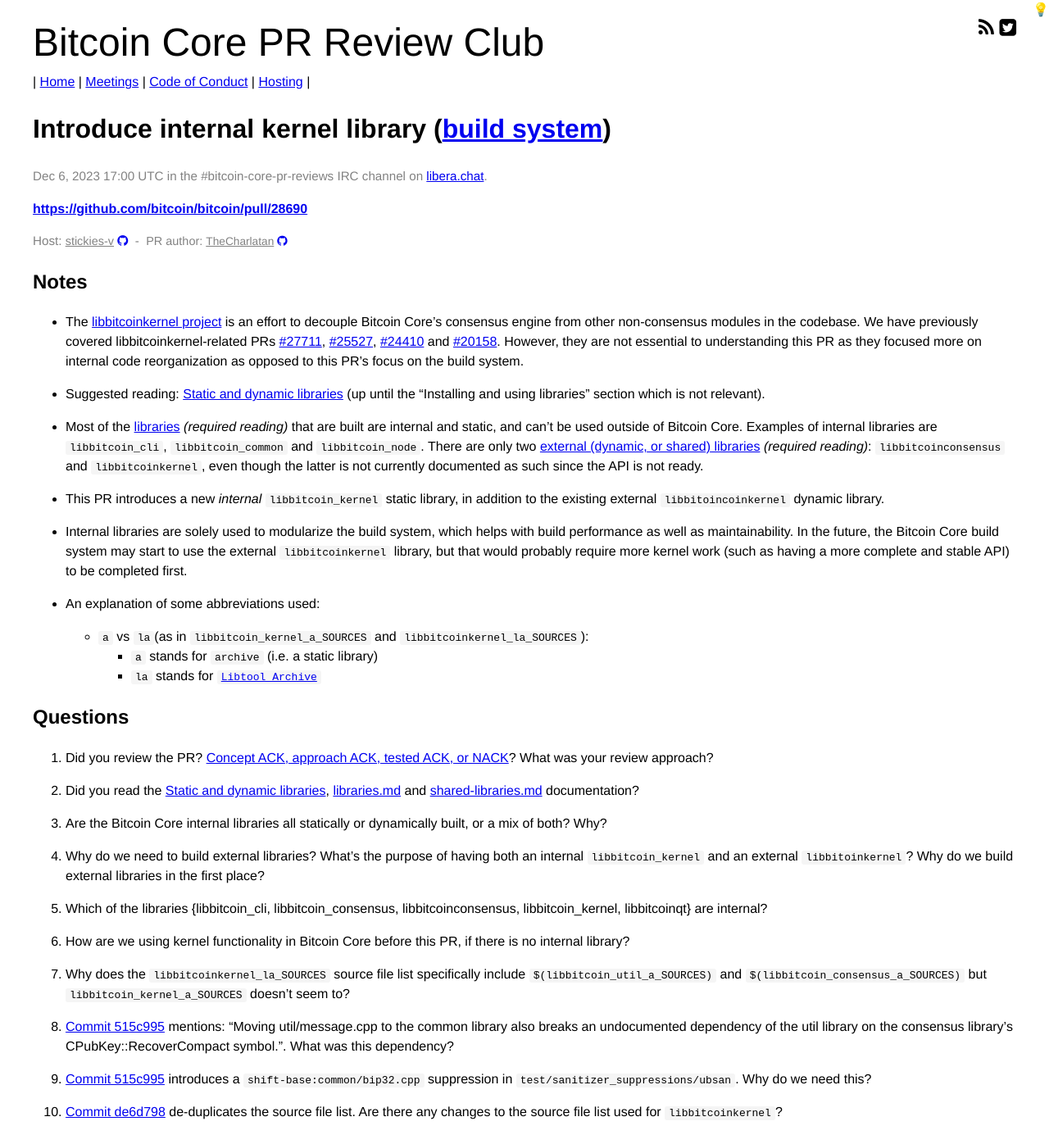
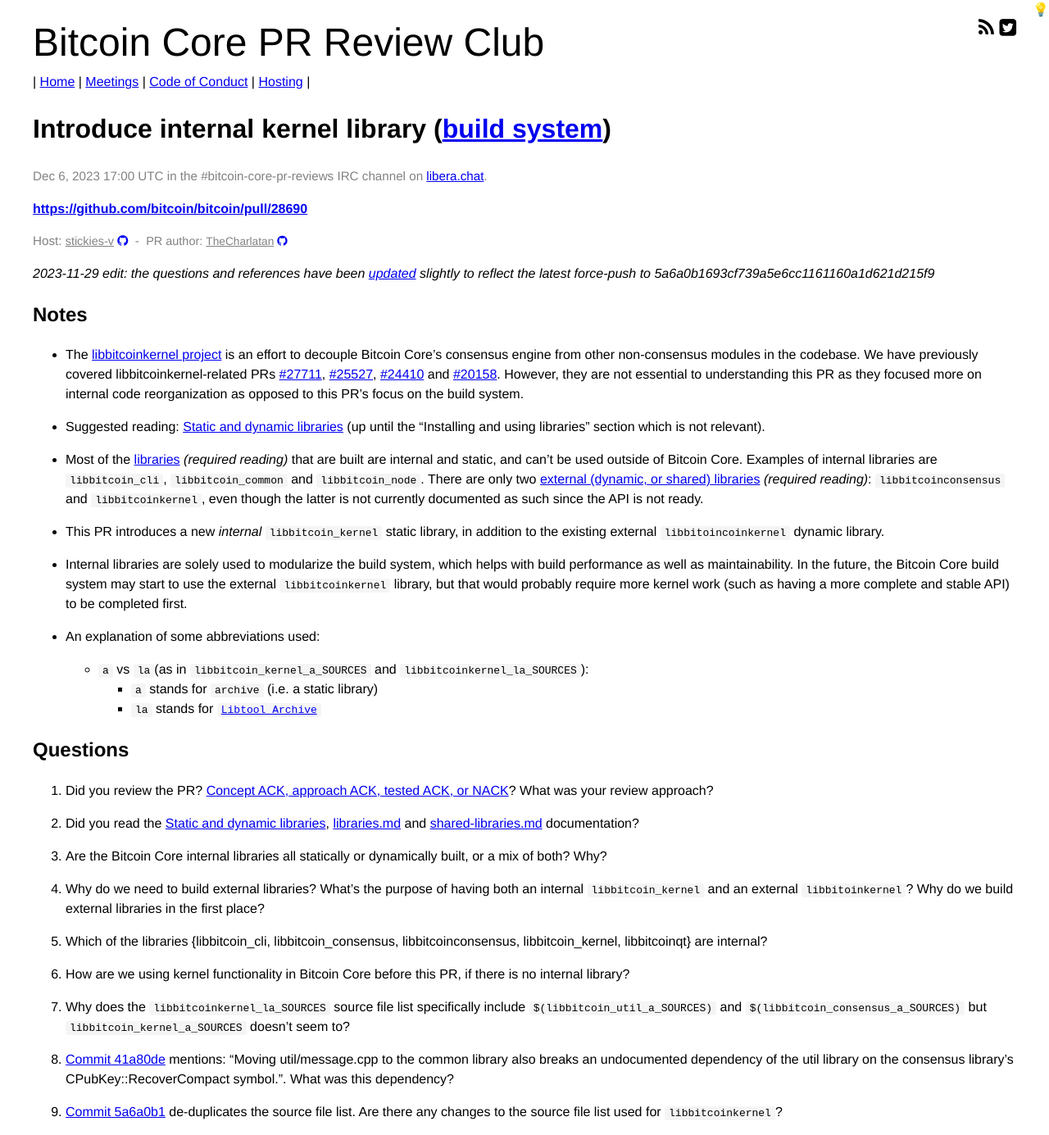
Before and after one commit to bitcoin-core-review-club/website, a Jekyll site: the page built from _posts/2023-12-06-#28690.md, in a window 1280 px wide. Shown: the whole page at 82% size. Built offline with Jekyll 4.4.1, drawn with Linux system fonts in a browser that asks for light colours.

Commit message:
n28690: Update for newest patch set

```diff
--- a/_posts/2023-12-06-#28690.md
+++ b/_posts/2023-12-06-#28690.md
@@ -7,8 +7,10 @@
 components: ["build system"]
 host: stickies-v
 status: upcoming
-commit: de6d79847537cd7d0dfc3e2dd7a57b39b4281b5a
+commit: 5a6a0b1693cf739a5e6cc1161160a1d621d215f9
 ---
+
+_2023-11-29 edit: the questions and references have been [updated](https://github.com/bitcoin-core-review-club/website/pull/734) slightly to reflect the latest force-push to 5a6a0b1693cf739a5e6cc1161160a1d621d215f9_
 
 ## Notes
 
@@ -43,11 +45,9 @@
 
 7. Why does the `libbitcoinkernel_la_SOURCES` source file list specifically include `$(libbitcoin_util_a_SOURCES)` and `$(libbitcoin_consensus_a_SOURCES)` but `libbitcoin_kernel_a_SOURCES` doesn't seem to?
 
-8. [Commit 515c995](https://github.com/bitcoin-core-review-club/bitcoin/commit/515c9952829256f4c75c82d90f9ea4994b03baee) mentions: "Moving util/message.cpp to the common library also breaks an undocumented dependency of the util library on the consensus library's CPubKey::RecoverCompact symbol.". What was this dependency?
+8. [Commit 41a80de](https://github.com/bitcoin-core-review-club/bitcoin/commit/41a80de022691c9f5edd5cf715974fedadbffc12) mentions: "Moving util/message.cpp to the common library also breaks an undocumented dependency of the util library on the consensus library's CPubKey::RecoverCompact symbol.". What was this dependency?
 
-9.  [Commit 515c995](https://github.com/bitcoin-core-review-club/bitcoin/commit/515c9952829256f4c75c82d90f9ea4994b03baee) introduces a `shift-base:common/bip32.cpp` suppression in `test/sanitizer_suppressions/ubsan`. Why do we need this?
-
-10. [Commit de6d798](https://github.com/bitcoin-core-review-club/bitcoin/commit/de6d79847537cd7d0dfc3e2dd7a57b39b4281b5a) de-duplicates the source file list. Are there any changes to the source file list used for `libbitcoinkernel`?
+9. [Commit 5a6a0b1](https://github.com/bitcoin-core-review-club/bitcoin/commit/5a6a0b1693cf739a5e6cc1161160a1d621d215f9) de-duplicates the source file list. Are there any changes to the source file list used for `libbitcoinkernel`?
 
 <!-- TODO: After a meeting, uncomment and add meeting log between the irc tags
 ## Meeting Log
```
